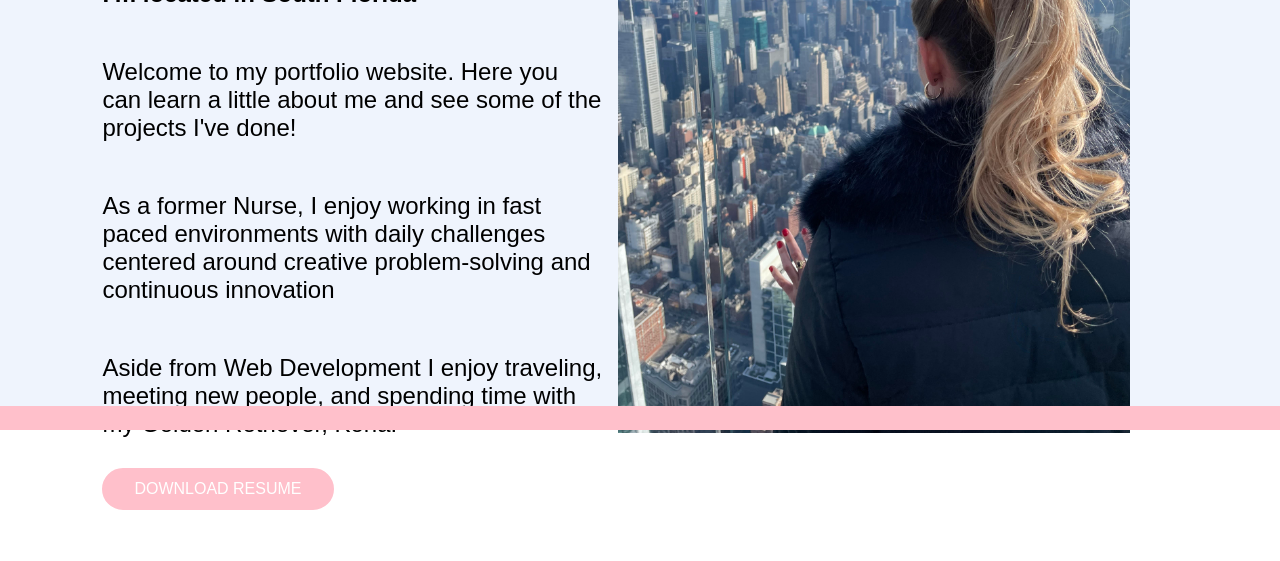
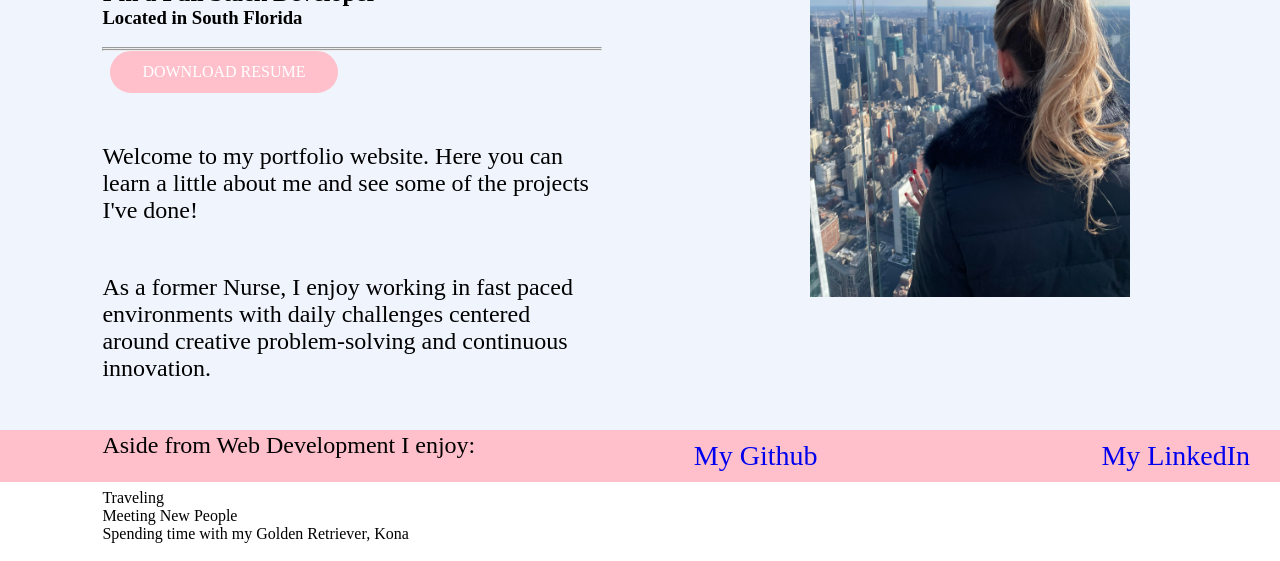
Before and after one commit to mkekk24/Portfolio, a plain HTML site: page index.html in a window 1280 px wide. Shown: the part 370-931 px from the top of the page. Before the commit the page ends 880 px from the top, so only its background shows below. Drawn offline with Linux system fonts and the light colour scheme.

Commit message:
Add files via upload

```diff
--- a/index.html
+++ b/index.html
@@ -8,7 +8,6 @@
     <link href="style.css" rel="stylesheet" type="text/css" />
 </head>
 <body>
-    <a href="http://www.Michele's Portfolio.com"><LINK></LINK></a>
         <div class="hero">
         <nav>
         <p class="logo">Portfolio Webpage</p>
@@ -25,22 +24,43 @@
      <div class="detail">
         <h1> Hi! I'm <span>Michele</span></h1>
 
-        <h2> I'm located in South Florida</h2>
+        <h2> I'm a Full Stack Developer </h2>
+        <h3> Located in South Florida </h3>
+        &nbsp;
+
+        <!-- add horizontal line -->
+        &nbsp;
+
+        <hr><hr/>
+        &nbsp;
+        <a href="#" class="btn">Download Resume</a>
+
+        <!--  add about me section -->
+
+        <article>
         <p>Welcome to my portfolio website. Here you can learn a little about me and
              see some of the projects I've done!</p>
         <p> As a former Nurse, I enjoy working in fast paced environments with
-            daily challenges centered around creative problem-solving and continuous innovation </p>
-        <p> Aside from Web Development I enjoy traveling, meeting new people, and spending time with my Golden
-            Retriever, Kona!</p>
-             <a href="#" class="btn">Download Resume</a>
+            daily challenges centered around creative problem-solving and continuous innovation. </p>
+        <p> Aside from Web Development I enjoy: </p>
+        </article>
+        <!-- Add list -->
+        <ol>
+            <ol> Traveling </ol>
+                <ol> Meeting New People </ol>
+                <ol> Spending time with my Golden Retriever, Kona </ol>
+                &nbsp;
      </div>
      <div class="image">
         <img src="NYC.jpeg" alt="">
      </div>
      <footer>
+        <!-- Add Socials -->
         <div class="socials">
-            <i class='bx bx1-instagram-alt'></i>
-            <i class='bx bx1-linkedin-square' ></i>
+            <i class='bx bxl-github'> </i>
+            <a href= "https://github.com/mkekk24" > My Github </a>
+            <i class='bx bx1-linkedin-square' > </i>
+            <a href= "https://www.linkedin.com/mynetwork/"> My LinkedIn </a>
         </div>
      </footer>
 
--- a/style.css
+++ b/style.css
@@ -2,7 +2,8 @@
     margin: 0;
     padding: 0;
     box-sizing: border-box;
-    font-family: 'Poppins', sans-serif;
+    text-align: center
+    font-family: 'Papyrus', sans-serif;
     text-decoration: none;
     list-style: none;
 }
@@ -96,20 +97,19 @@ nav ul li a::hover::after{
     height: auto;
 }
 .image{
-width: 40%;
-height: 85%;
+width: 25%;
+height: 70%;
 position: absolute;
 bottom: 0;
 right: 150px;
 }
 .socials{
-    position: fixed;
     width: 100%;
     bottom: 0;
     background-color: pink;
     display: flex;
-    align-items: center;
-    justify-content: center;
+    align-items: right;
+    justify-content: right;
     gap: 5em;
     font-size: 28px;
     color: white;
@@ -120,7 +120,7 @@ right: 150px;
     transition: 0.3s ease;
 }
 .socials i:hover{
-    color: rgb(0, 174, 255)0, 187, 255);
+    color: pink;
     background-color: white;
     border-radius: 50%;
 }
```
Also changed, not shown: 1 other file.
